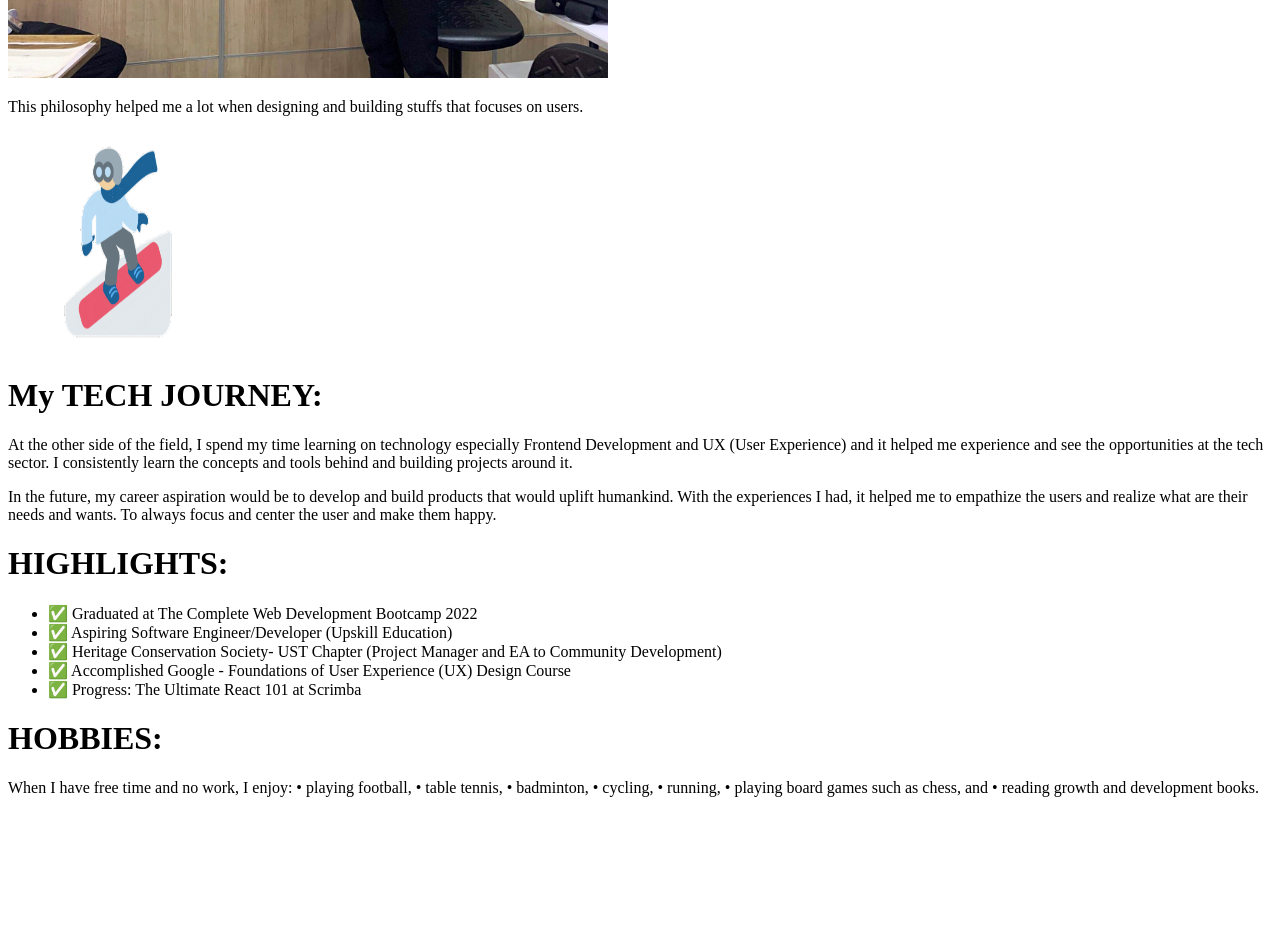
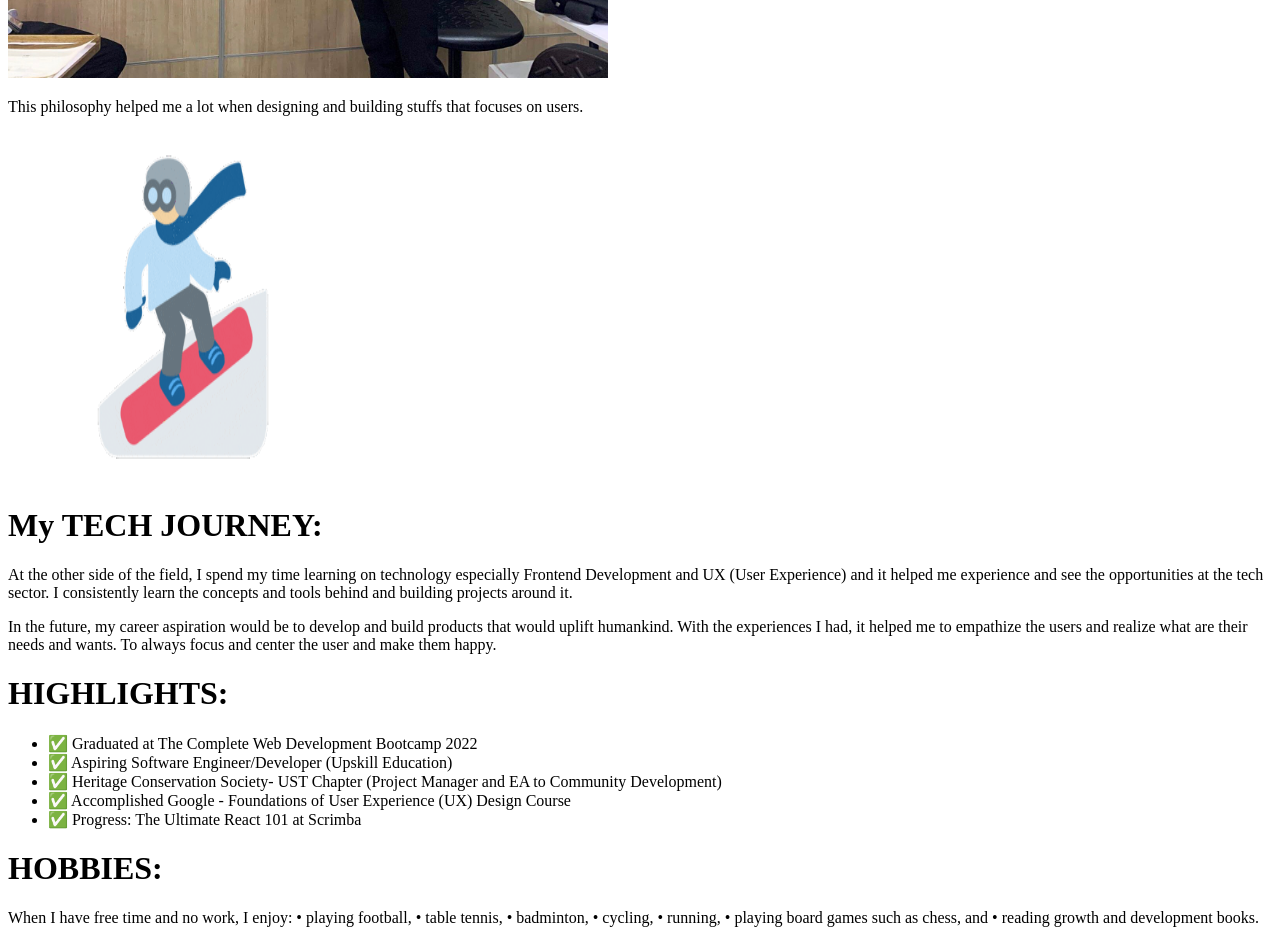
Before and after one commit to johncanero/johncanero-website, a Next.js app: page /about in a window 1280 px wide. Shown: the part 1620-2549 px from the top of the page. Before the commit the page ends 2433 px from the top, so only its background shows below. Built offline with nearby package versions, Linux system fonts and the light colour scheme.

Commit message:
Adjust Image University and Snowboarder Icon

```diff
--- a/pages/about.tsx
+++ b/pages/about.tsx
@@ -70,11 +70,11 @@ const about = () => {
         </p>
 
         {/* Snowboarder */}
-        <div className="flex justify-center mt-6">
+        <div className="flex justify-center mt-6 w-72 mx-auto">
           <Image
             src="/gif/snowboarder.gif"
-            width={220}
-            height={220}
+            width={350}
+            height={350}
             alt="Snowboarder"
           />
         </div>
```
